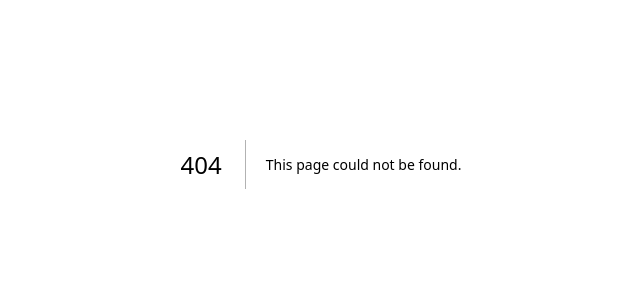
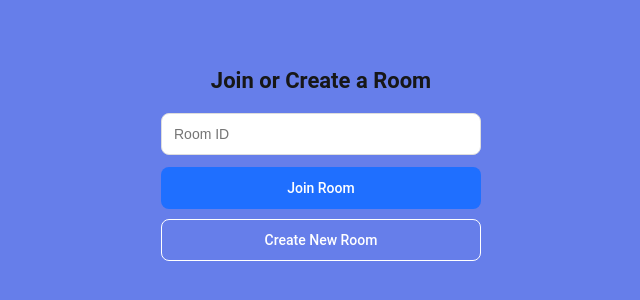
Before and after one commit to aniKet0753/Excalidraw, a Next.js app in the folder apps/web/: page /room in a window 1280 px wide. Before the commit this address had no page. Shown: the part 236-536 px from the top of the page, without its empty margins (319-959 px from the left). Built offline with nearby package versions, Linux system fonts and the light colour scheme.

Commit message:
"completed Home page UI"

```diff
--- /dev/null
+++ b/apps/web/app/room/page.tsx
@@ -0,0 +1,25 @@
+"use client";
+
+import { useState } from "react";
+import { useRouter } from "next/navigation";
+
+export default function Room() {
+
+  return (
+    <main
+      style={{ minHeight: "100vh", display: "flex", justifyContent: "center", alignItems: "center", background: "#667eea"}}>
+      <div style={{ width: "320px" }}>
+        <h2 style={{fontFamily:"Roboto", fontSize: "22px", fontWeight: 600, marginBottom: "20px", textAlign: "center", }}>
+          Join or Create a Room
+        </h2>
+        <input placeholder="Room ID"style={{ width: "100%",  height: "42px",  padding: "0 12px",  borderRadius: "8px", border: "1px solid #ddd", marginBottom: "12px", fontSize: "14px",  }} />
+        <button  style={{ fontFamily:"Roboto", width: "100%", height: "42px", background: "#1f6fff", color: "#fff", border: "none", borderRadius: "8px" ,fontSize: "14px", fontWeight: 500, cursor: "pointer", marginBottom: "10px", }} >
+          Join Room
+        </button>
+        <button style={{ fontFamily:"Roboto", width: "100%", height: "42px", background: "transparent", color: "#ffffff", border: "1px solid #ffffff", borderRadius: "8px", fontSize: "14px", fontWeight: 500, cursor: "pointer",}}>
+          Create New Room
+        </button>
+      </div>
+    </main>
+  );
+}
```
Also changed, not shown: apps/web/app/page.tsx (+16 -7 lines).
